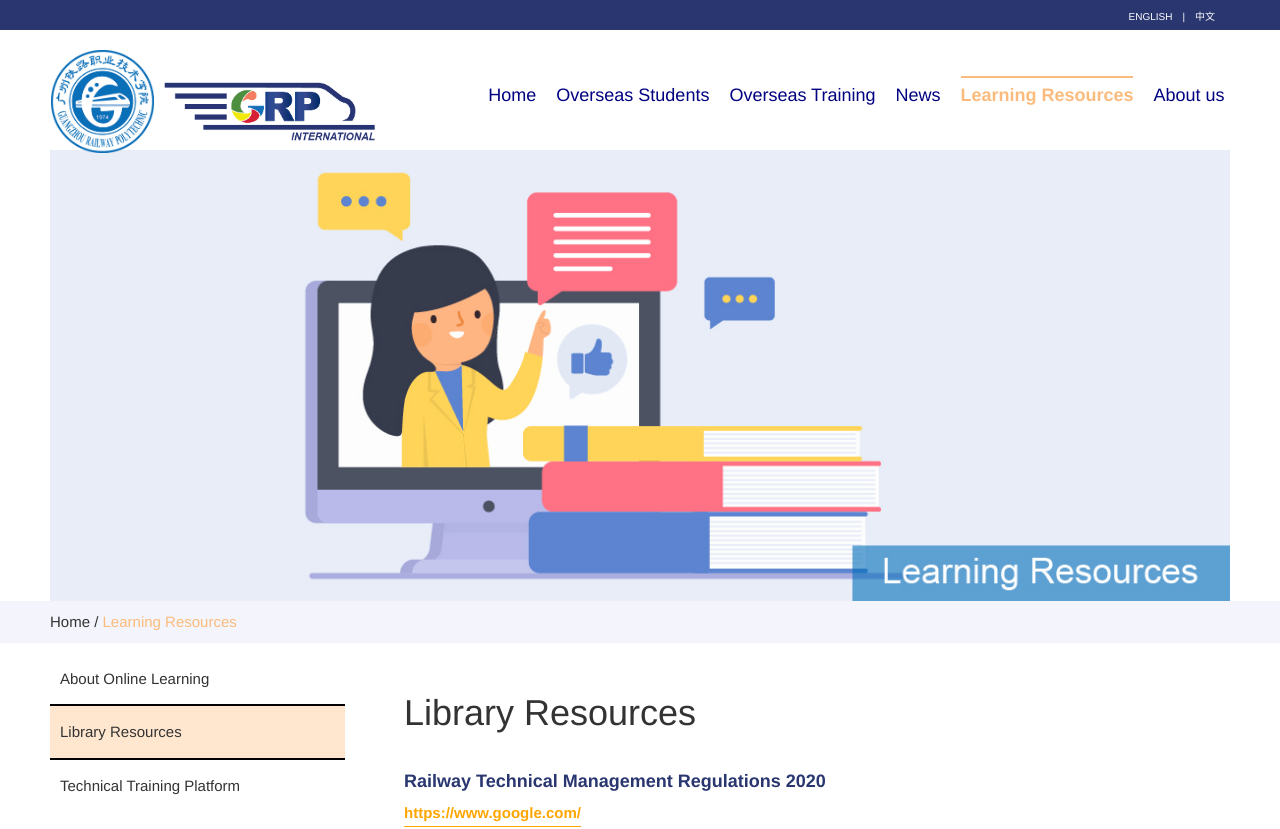
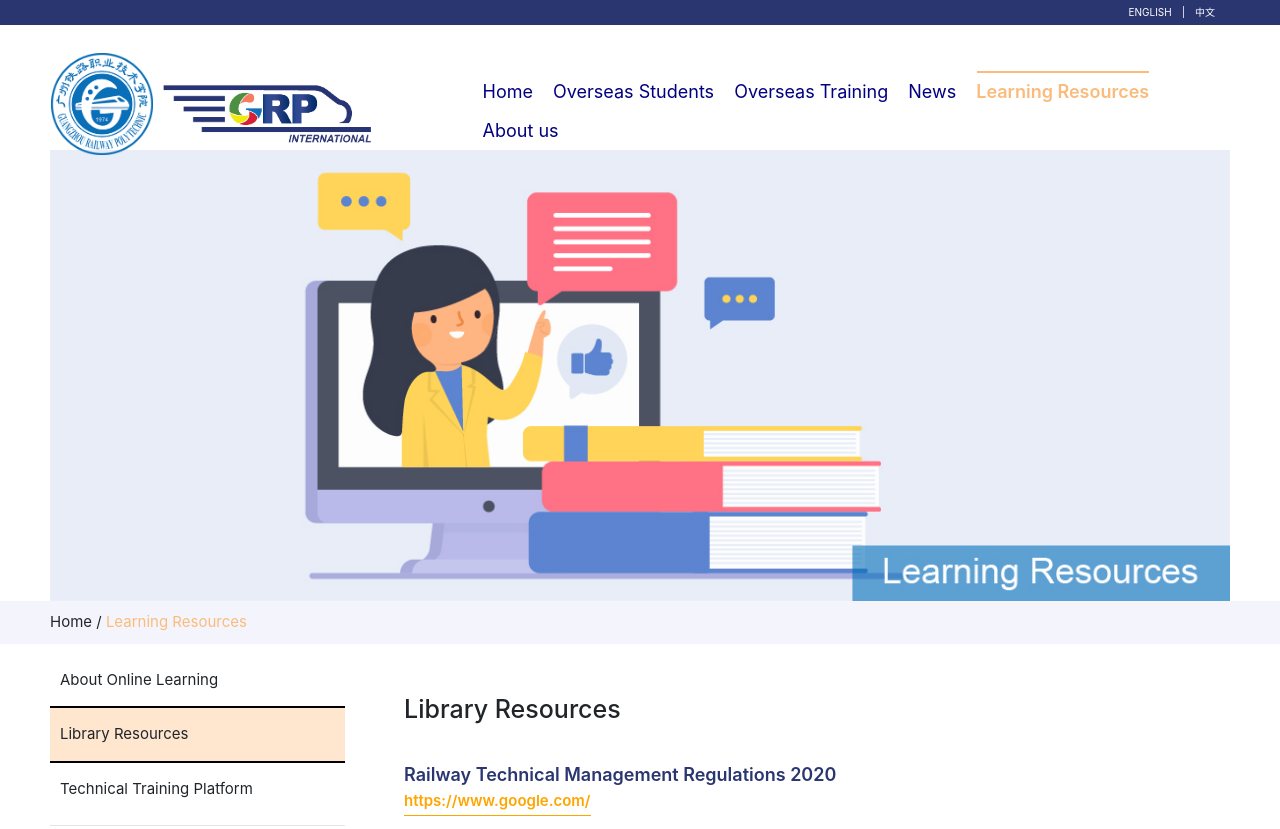
Before and after one commit to xuanxuanhaha/gtxyinternational, an Angular app: page /learning-resources in a window 1280 px wide. Shown: the top 829 px of the page. Built offline with nearby package versions, Linux system fonts and the light colour scheme.

Commit message:
fjinish learning resources page all

```diff
--- a/src/app/learning-resources/learning-resources.component.html
+++ b/src/app/learning-resources/learning-resources.component.html
@@ -1,8 +1,6 @@
 <link rel="stylesheet" href="https://maxcdn.bootstrapcdn.com/bootstrap/4.0.0/css/bootstrap.min.css"
       integrity="sha384-Gn5384xqQ1aoWXA+058RXPxPg6fy4IWvTNh0E263XmFcJlSAwiGgFAW/dAiS6JXm" crossorigin="anonymous">
-<link rel="stylesheet" href="https://maxcdn.bootstrapcdn.com/bootstrap/3.4.0/css/bootstrap.min.css">
-<!--<script src="https://ajax.googleapis.com/ajax/libs/jquery/3.5.1/jquery.min.js"></script>-->
-<!--<script src="https://maxcdn.bootstrapcdn.com/bootstrap/3.4.0/js/bootstrap.min.js"></script>-->
+
 <div>
   <app-navbar></app-navbar>
 </div>
```
